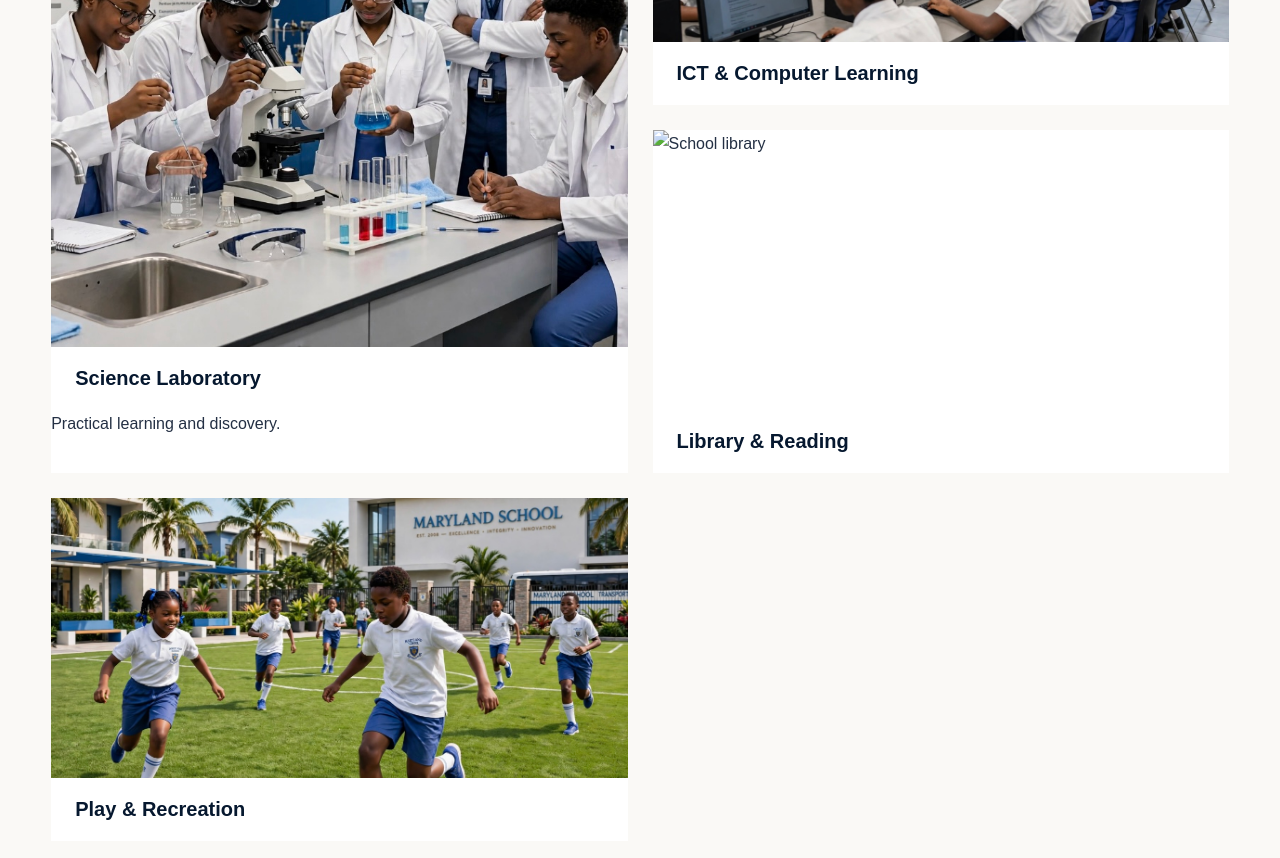
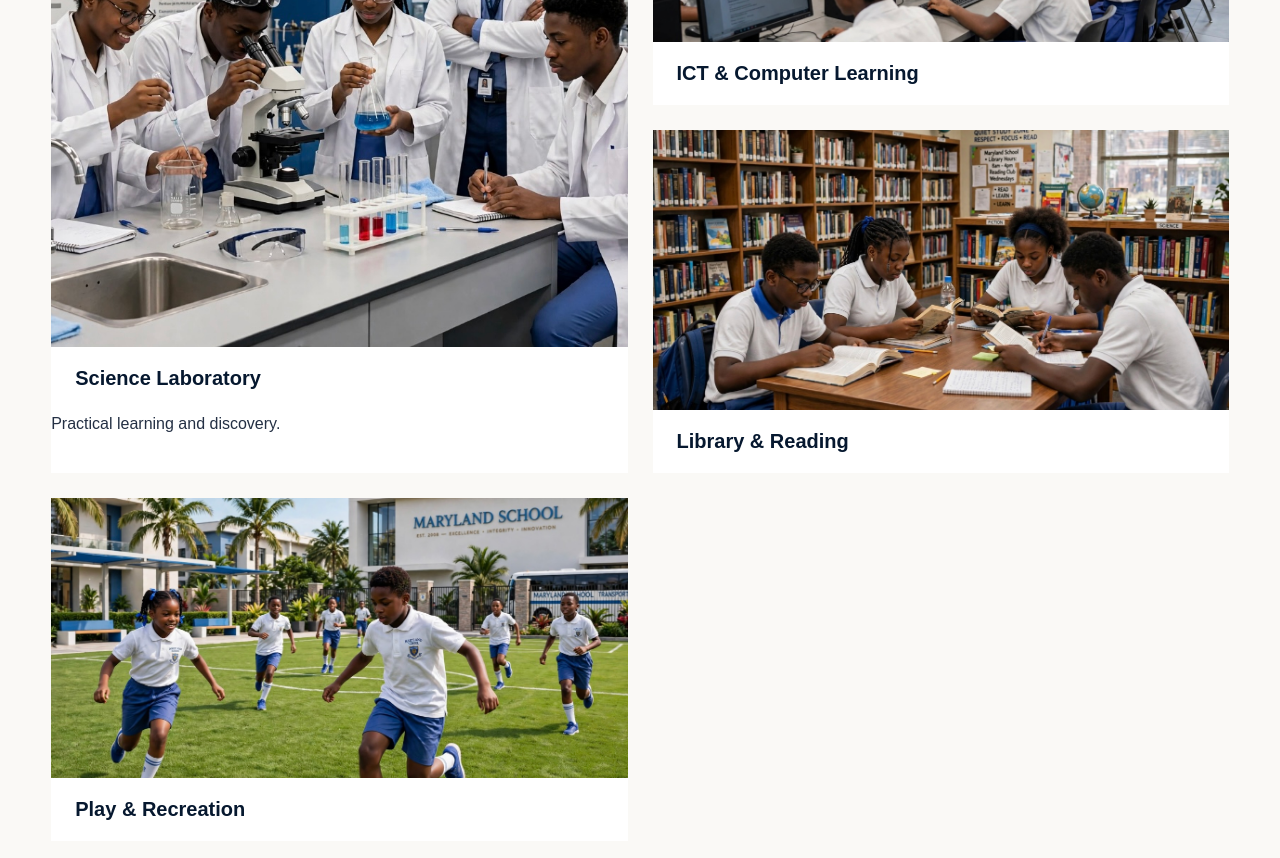
Before and after one commit to etchieogbemi-droid/highergroundintlschools, a plain HTML site: page index.html in a window 1280 px wide. Shown: the part 4660-5518 px from the top of the page. Drawn offline with Linux system fonts and the light colour scheme.

Commit message:
Update index.html

```diff
--- a/index.html
+++ b/index.html
@@ -604,7 +604,7 @@
         <div>
 
             <img
-                src="students-library.jpg"
+                src="school-library.jpg"
                 alt="School library"
             >
 
```
